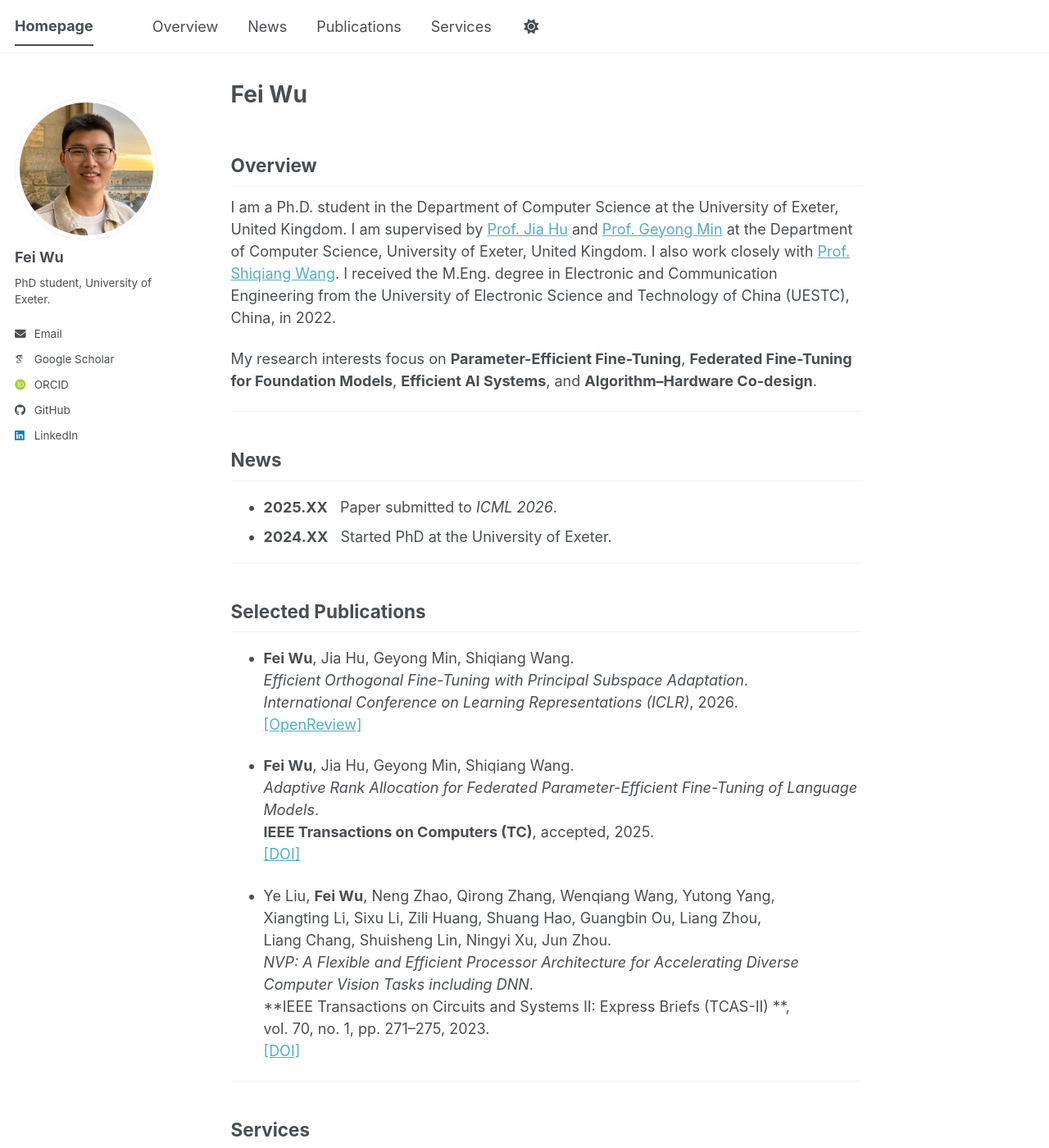
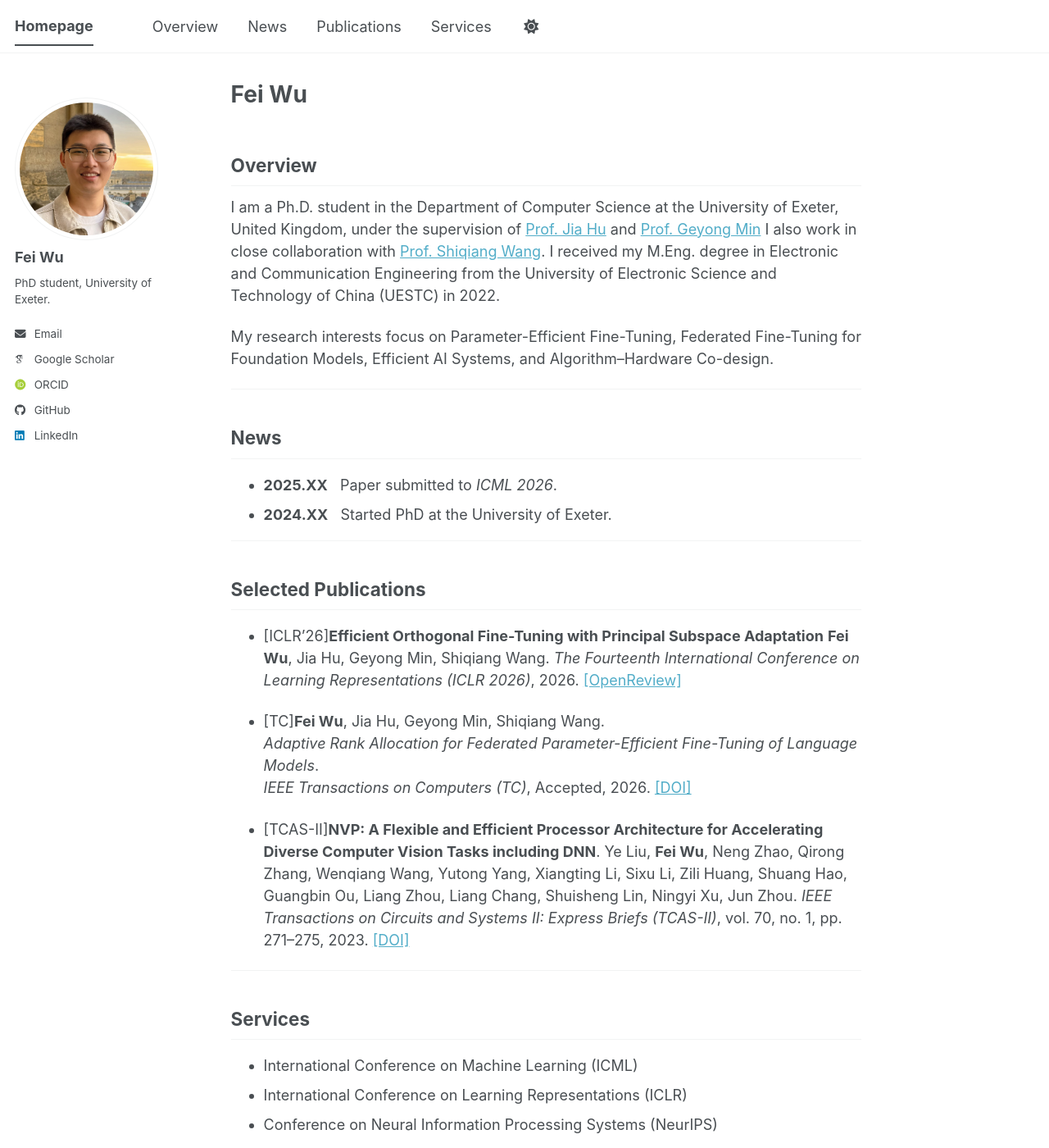
Before and after one commit to fei407/fei407.github.io, a Jekyll site: the page built from _pages/about.md, in a window 1280 px wide and 1400 px high. Shown: the whole window at 82% size. Built offline with Jekyll 4.4.1, drawn with Linux system fonts in a browser that asks for light colours; some web fonts are replaced; a script bundle is joined from its source files by our own code; library files that are not in the unit come from our copies.

Commit message:
update info

```diff
--- a/_pages/about.md
+++ b/_pages/about.md
@@ -8,10 +8,12 @@ redirect_from:
 ---
 
 ## Overview
-I am a Ph.D. student in the Department of Computer Science at the University of Exeter, United Kingdom. I am supervised by [Prof. Jia Hu](https://experts.exeter.ac.uk/24926-jia-hu) and [Prof. Geyong Min](https://experts.exeter.ac.uk/23192-geyong-min) at the Department of Computer Science, University of Exeter, United Kingdom. I also work closely with [Prof. Shiqiang Wang](https://shiqiang.wang/).
-I received the M.Eng. degree in Electronic and Communication Engineering from the University of Electronic Science and Technology of China (UESTC), China, in 2022.
+I am a Ph.D. student in the Department of Computer Science at the University of Exeter, United Kingdom,
+under the supervision of [Prof. Jia Hu](https://experts.exeter.ac.uk/24926-jia-hu) and [Prof. Geyong Min](https://experts.exeter.ac.uk/23192-geyong-min)
+I also work in close collaboration with [Prof. Shiqiang Wang](https://shiqiang.wang/).
+I received my M.Eng. degree in Electronic and Communication Engineering from the University of Electronic Science and Technology of China (UESTC) in 2022.
 
-My research interests focus on **Parameter-Efficient Fine-Tuning**, **Federated Fine-Tuning for Foundation Models**, **Efficient AI Systems**, and **Algorithm–Hardware Co-design**.
+My research interests focus on Parameter-Efficient Fine-Tuning, Federated Fine-Tuning for Foundation Models, Efficient AI Systems, and Algorithm–Hardware Co-design.
 
 ---
 
@@ -25,24 +27,17 @@ My research interests focus on **Parameter-Efficient Fine-Tuning**, **Federated
 
 ## Selected Publications
 
-- **Fei Wu**, Jia Hu, Geyong Min, Shiqiang Wang.
-  *Efficient Orthogonal Fine-Tuning with Principal Subspace Adaptation*.
-  *International Conference on Learning Representations (ICLR)*, 2026.
-  [[OpenReview]](https://openreview.net/forum?id=FSHrinMArK)
+- [ICLR'26]**Efficient Orthogonal Fine-Tuning with Principal Subspace Adaptation**
+  **Fei Wu**, Jia Hu, Geyong Min, Shiqiang Wang.
+  _The Fourteenth International Conference on Learning Representations (ICLR 2026)_, 2026. [[OpenReview]](https://openreview.net/forum?id=FSHrinMArK)
 
-- **Fei Wu**, Jia Hu, Geyong Min, Shiqiang Wang.
+- [TC]**Fei Wu**, Jia Hu, Geyong Min, Shiqiang Wang.
   *Adaptive Rank Allocation for Federated Parameter-Efficient Fine-Tuning of Language Models*.
-  **IEEE Transactions on Computers (TC)**, accepted, 2025.
-  [[DOI]](https://doi.org/10.1109/TC.2026.3655161)
+  _IEEE Transactions on Computers (TC)_, Accepted, 2026. [[DOI]](https://doi.org/10.1109/TC.2026.3655161)
 
-- Ye Liu, **Fei Wu**, Neng Zhao, Qirong Zhang, Wenqiang Wang, Yutong Yang,
-  Xiangting Li, Sixu Li, Zili Huang, Shuang Hao, Guangbin Ou, Liang Zhou,
-  Liang Chang, Shuisheng Lin, Ningyi Xu, Jun Zhou.
-  *NVP: A Flexible and Efficient Processor Architecture for Accelerating Diverse Computer Vision Tasks including DNN*.
-  **IEEE Transactions on Circuits and Systems II: Express Briefs (TCAS-II) **,
-  vol. 70, no. 1, pp. 271–275, 2023.
-  [[DOI]](https://doi.org/10.1109/TCSII.2022.3207009)
-
+- [TCAS-II]**NVP: A Flexible and Efficient Processor Architecture for Accelerating Diverse Computer Vision Tasks including DNN**.
+  Ye Liu, **Fei Wu**, Neng Zhao, Qirong Zhang, Wenqiang Wang, Yutong Yang, Xiangting Li, Sixu Li, Zili Huang, Shuang Hao, Guangbin Ou, Liang Zhou, Liang Chang, Shuisheng Lin, Ningyi Xu, Jun Zhou.
+  _IEEE Transactions on Circuits and Systems II: Express Briefs (TCAS-II)_, vol. 70, no. 1, pp. 271–275, 2023. [[DOI]](https://doi.org/10.1109/TCSII.2022.3207009)
 
 ---
 
```
